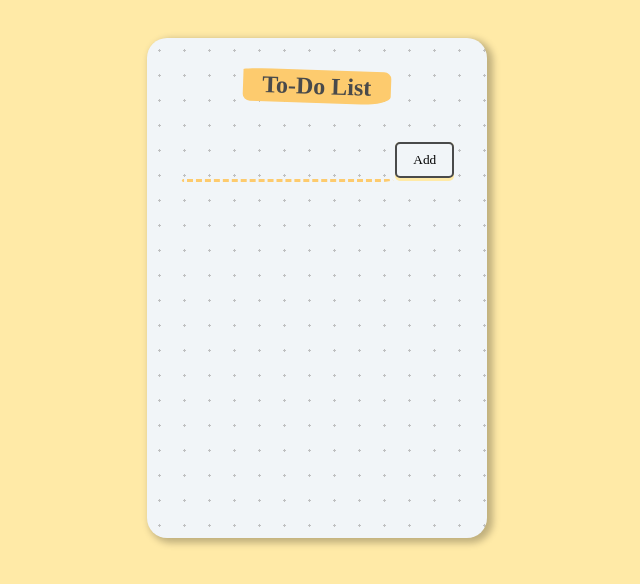
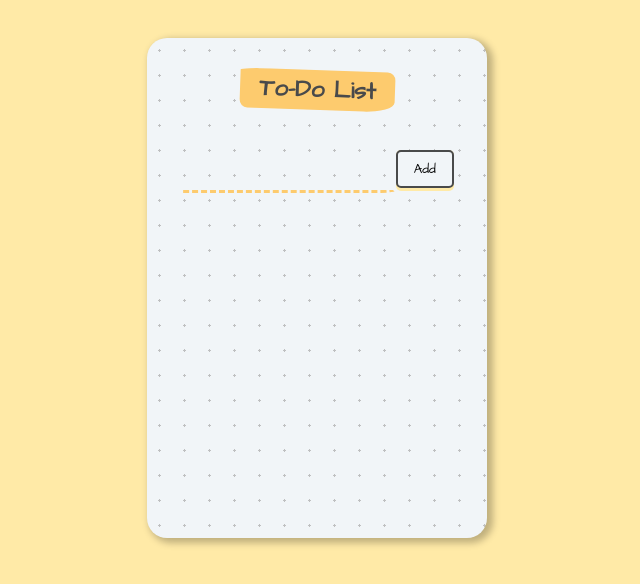
Before and after one commit to sc381998/Weekend-Hackathon-3---Todo-List-React, a React app: page / in a window 1280 px wide. Shown: the top 584 px of the page, without its empty margins (323-963 px from the left). Built offline with nearby package versions, Linux system fonts and the light colour scheme.

Commit message:
changes done

```diff
--- /dev/null
+++ b/src/components/InputArea.js
@@ -0,0 +1,25 @@
+import React from "react";
+
+function InputArea(props) {
+  const { handleChange, addItem, inputText } = props;
+  return (
+    <div className="form">
+      <input
+        id="task"
+        className={props.buttonType === "Edit" && "editTask"}
+        onChange={handleChange}
+        type="text"
+        value={inputText}
+      />
+      <button
+        id="btn"
+        className={props.buttonType === "Edit" && "saveTask"}
+        onClick={() => addItem(props.buttonType)}
+      >
+        <span>{props.buttonType}</span>
+      </button>
+    </div>
+  );
+}
+
+export default InputArea;
--- a/src/components/InputArea.jsx
+++ /dev/null
@@ -1,15 +0,0 @@
-import React from "react";
-
-function InputArea(props) {
-  const { handleChange, addItem, inputText } = props;
-  return (
-    <div className="form">
-      <input id="task" onChange={handleChange} type="text" value={inputText} />
-      <button id="btn" onClick={() => addItem(props.buttonType)}>
-        <span>{props.buttonType}</span>
-      </button>
-    </div>
-  );
-}
-
-export default InputArea;
--- a/src/index.html
+++ b/src/index.html
@@ -4,6 +4,7 @@
 <meta charset="UTF-8">
 <meta name="viewport" content="width=device-width, initial-scale=1.0">
 <meta http-equiv="X-UA-Compatible" content="ie=edge">
+<link href="https://fonts.googleapis.com/css?family=Architects+Daughter&display=swap" rel="stylesheet"/>
 <title>React Boilerplate</title>
 </head>
 <body>
```
Also changed, not shown: src/components/App.js (renamed from src/components/App.jsx), src/components/ToDoItem.js (renamed from src/components/ToDoItem.jsx).
